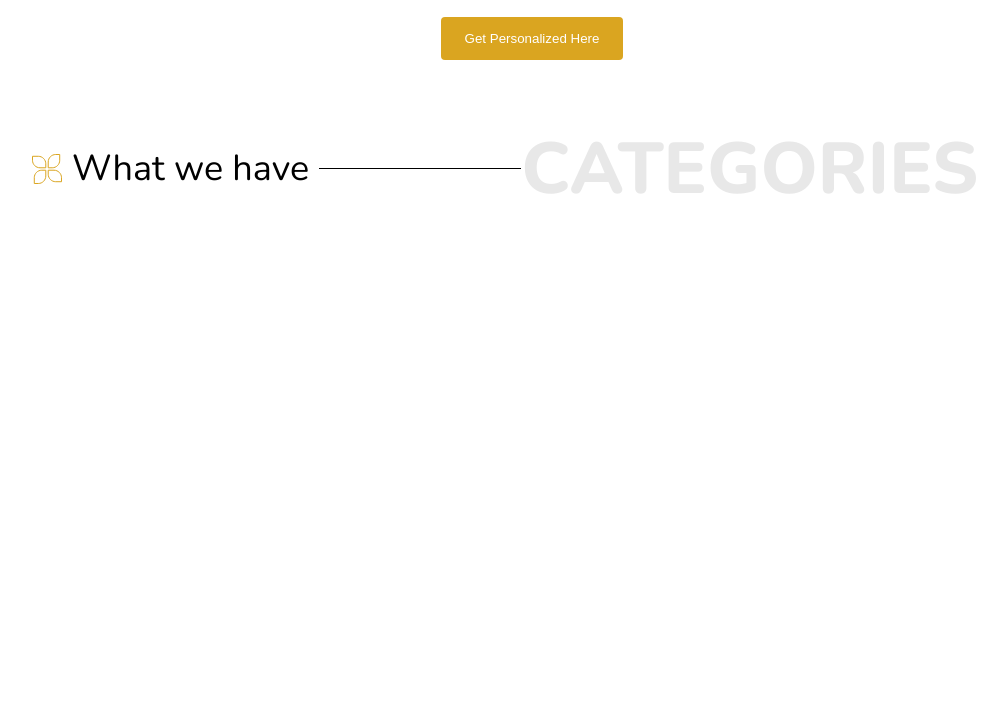
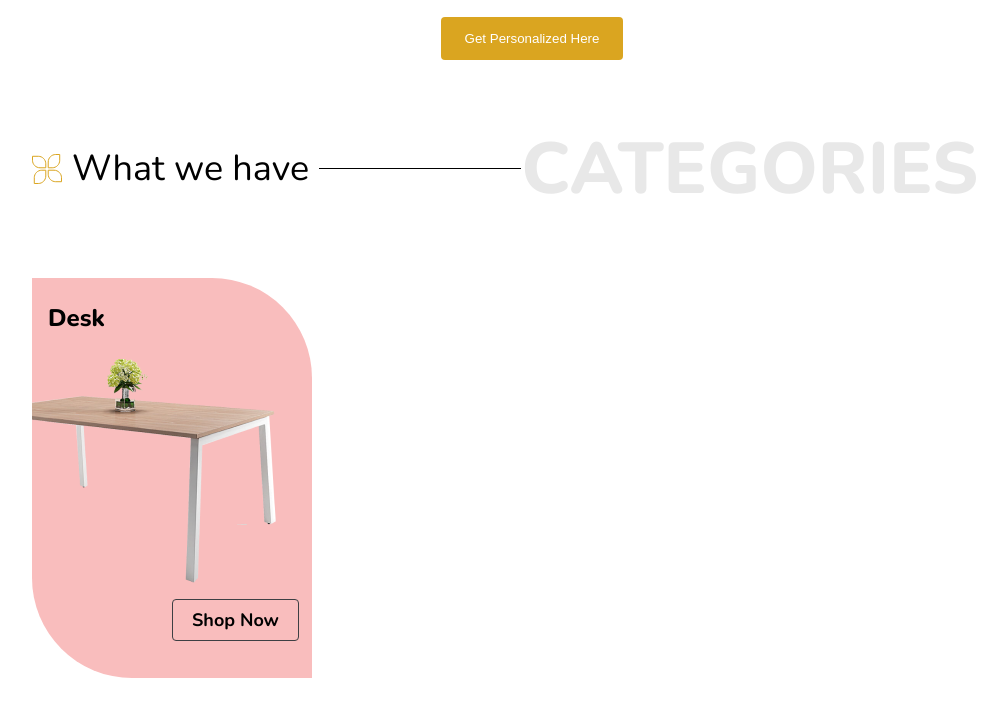
Before and after one commit to igm209/WOODIES, a plain HTML site: page index.html in a window 1280 px wide. Shown: the part 2247-2963 px from the top of the page, without its empty margins (108-1115 px from the left). Drawn offline with nearby package versions, Linux system fonts and the light colour scheme.

Commit message:
desk div done

```diff
--- a/index.html
+++ b/index.html
@@ -94,7 +94,9 @@
         </header>
         <div class="container3">
             <div id="color-bg3">
-
+                <p>Desk</p>
+                <img src="/img/cat-desk.png">
+                <button id="sn-button">Shop Now</button>
             </div>
         </div>
     </section>
--- a/style.css
+++ b/style.css
@@ -208,3 +208,36 @@ h2{
     grid-template-columns: 280px 56px 280px 56px 280px;
     grid-template-rows: 400px 40px 400px;
 }
+
+#color-bg3 {
+    position: relative;
+    width: 280px;
+    height: 400px;
+    background: #F9BDBD;
+    border-bottom-left-radius: 100px;
+    border-top-right-radius: 100px;
+    z-index: -1;
+    align-items: center;
+}
+
+#color-bg3 p {
+    font-family: 'Nunito';
+    font-style: normal;
+    font-weight: 800;
+    font-size: 24px;
+    line-height: 33px;
+    margin-left: 16px;
+}
+
+#sn-button {
+    font-family: 'Nunito';
+    font-style: normal;
+    font-weight: 600;
+    font-size: 18px;
+    border: 1px solid #3E3F43;
+    border-radius: 4px;
+    background: none;
+    padding: 8px 19px;
+    margin-top: 10px;
+    margin-left: 140px;
+}
```
Also changed, not shown: img/cat-desk.png (added).
